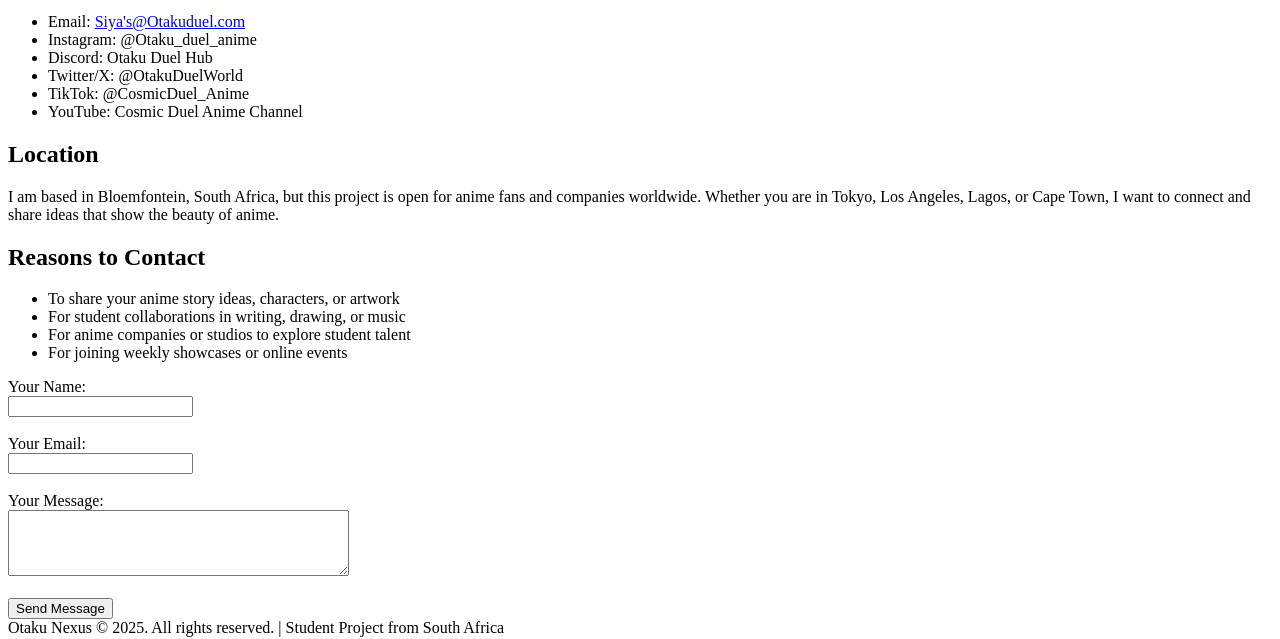
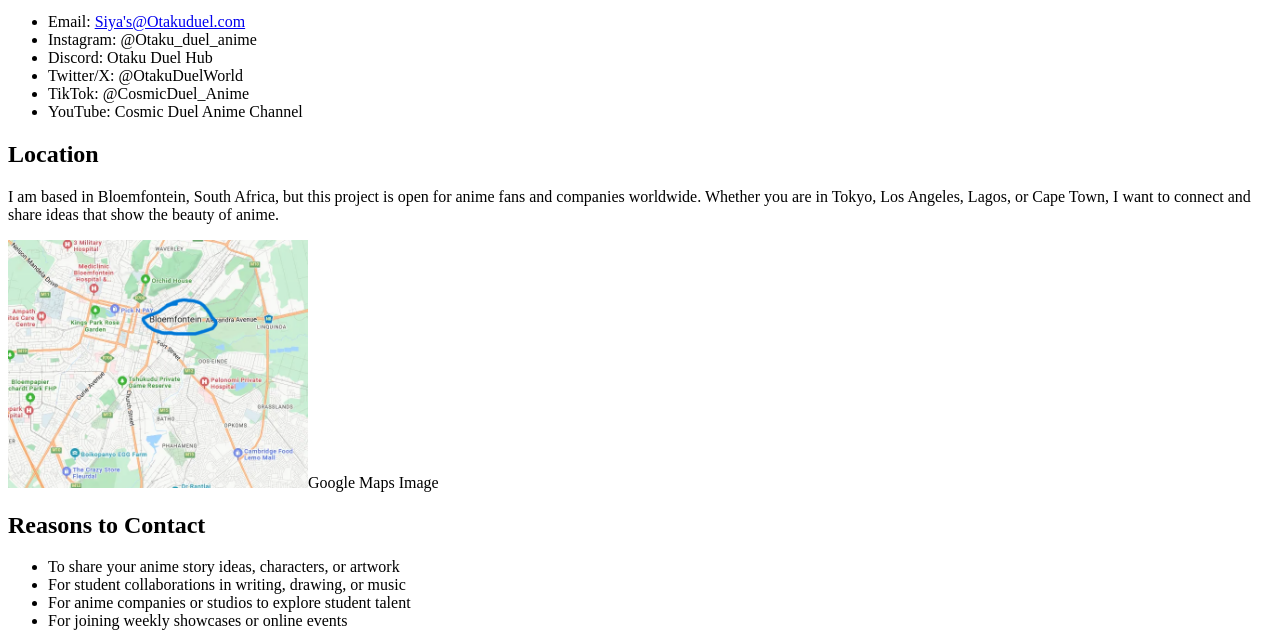
Before and after one commit to Siyabonga95-lab/Project_1_10, a plain HTML site: page contact us.html in a window 1280 px wide. Shown: the part 176-815 px from the top of the page. Drawn offline with Linux system fonts and the light colour scheme.

Commit message:
Part 1
Part1

```diff
--- a/contact us.html
+++ b/contact us.html
@@ -44,6 +44,7 @@
             Lagos, or Cape Town, I want to connect and share ideas that show
             the beauty of anime.
         </p>
+         <img src="Wallpaper/Screenshot 2025-08-27 155301.png" alt="Map showing Bloemfontein, South Africa" width="300"/>Google Maps Image
 
         <h2>Reasons to Contact</h2>
         <ul>
```
Also changed, not shown: Wallpaper/Screenshot 2025-08-27 155301.png (added).
